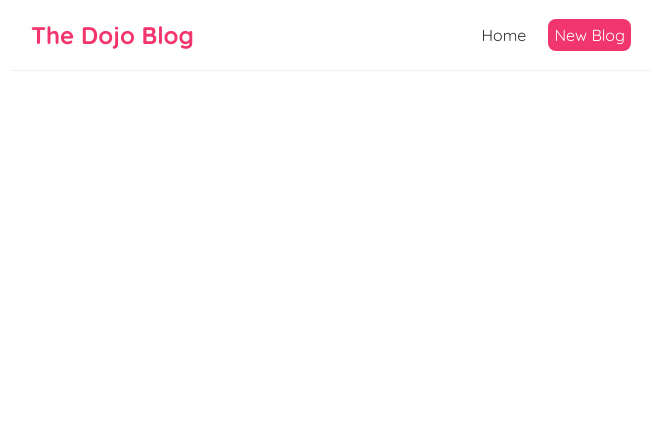
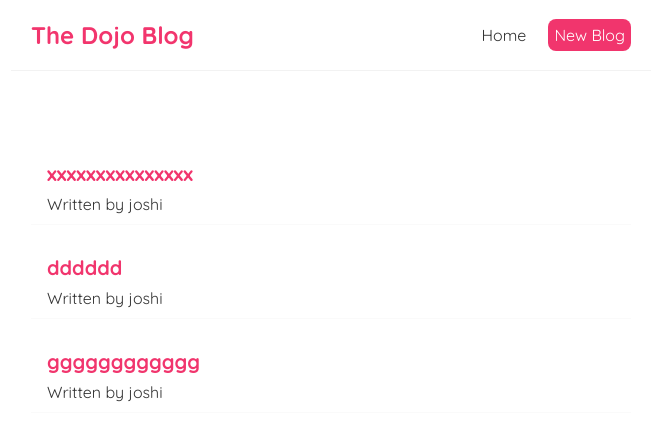
Before and after one commit to lollylegs/dojo-blog-react-project, a React (Create React App) app: page / in a window 1280 px wide. Shown: the top 440 px of the page, without its empty margins (309-971 px from the left). Built offline with nearby package versions, Linux system fonts and the light colour scheme; data requests are answered from the project's data file.

Commit message:
finish #32 404 pages

```diff
--- a/data/db.json
+++ b/data/db.json
@@ -1,3 +1,22 @@
 {
-  "blogs": []
+  "blogs": [
+    {
+      "title": "xxxxxxxxxxxxxxx",
+      "body": "xxxxxxxxxxxxxxxx",
+      "author": "joshi",
+      "id": 2
+    },
+    {
+      "title": "dddddd",
+      "body": "ddddddddddd",
+      "author": "joshi",
+      "id": 3
+    },
+    {
+      "title": "gggggggggggg",
+      "body": "gggggggggggggg",
+      "author": "joshi",
+      "id": 4
+    }
+  ]
 }
--- a/src/App.js
+++ b/src/App.js
@@ -4,6 +4,7 @@
 import { BrowserRouter as Router, Route, Switch } from 'react-router-dom';
 import Create from './Create';
 import BlogDetails from './BlogDetails';
+import NotFound from './NotFound';
 
 function App() {
   return (
@@ -21,6 +22,9 @@
             <Route path="/blogs/:id">
               <BlogDetails />
             </Route>
+            <Route path="*">
+              <NotFound />
+            </Route>
           </Switch>
         </div>
       </div>
--- /dev/null
+++ b/src/NotFound.js
@@ -0,0 +1,13 @@
+import { Link } from "react-router-dom";
+
+const NotFound = () => {
+   return (
+      <div className="not-found">
+         <h2>Sorry</h2>
+         <p>That page cannot be found</p>
+         <Link to="/">Back to the home...</Link>
+      </div>
+   );
+}
+
+export default NotFound;
```
